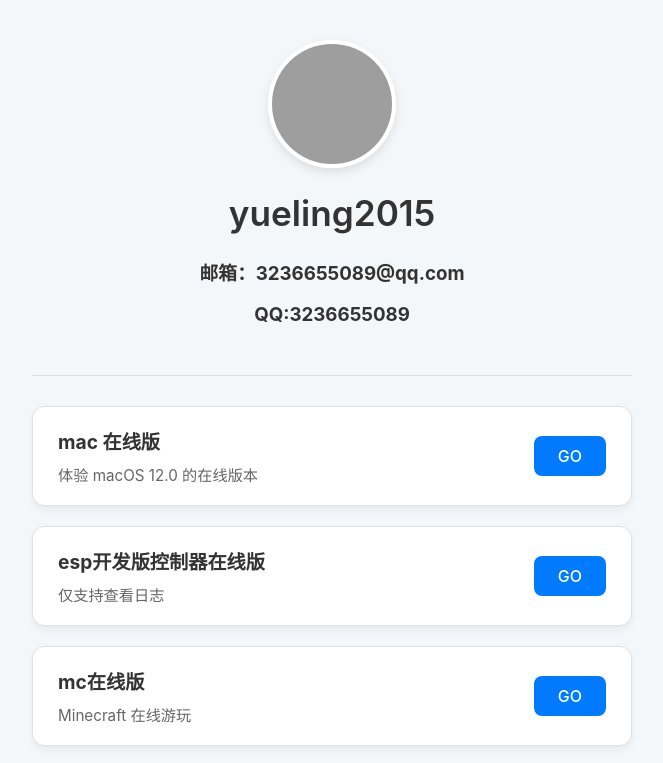
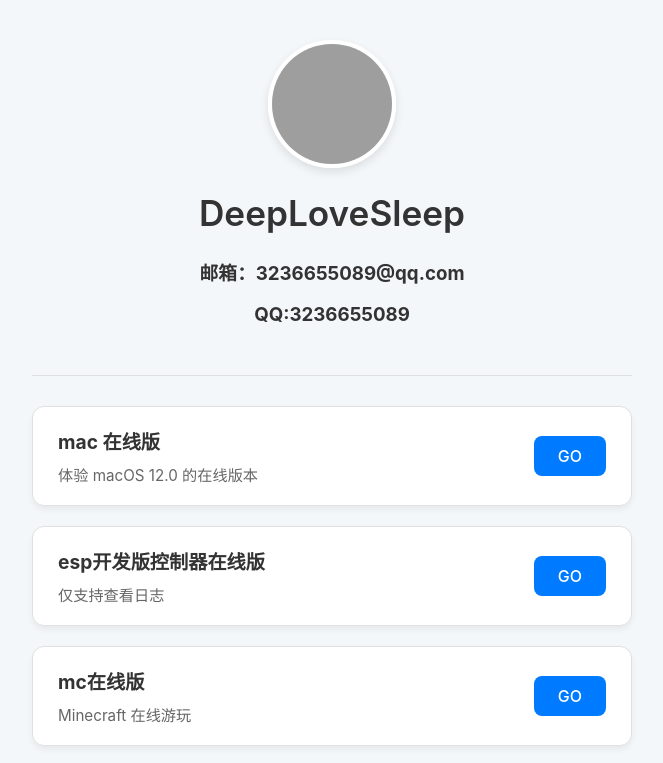
Before and after one commit to zkl20150728zhangkailuo/zkl20150728zhangkailuo.github.io, a plain HTML site: page index.html in a window 1280 px wide. Shown: the top 763 px of the page, without its empty margins (308-971 px from the left). Drawn offline with Linux system fonts and the light colour scheme; grey boxes are pictures that could not be loaded.

Commit message:
Update index.html

```diff
--- a/index.html
+++ b/index.html
@@ -130,7 +130,7 @@
     <div class="container">
         <header class="profile">
             <img src="https://foruda.gitee.com/avatar/1795259553505956807/16646286_yueling2015_1795259553.png" alt="DeepLoveSleep 的头像">
-            <h1>yueling2015</h1>
+            <h1>DeepLoveSleep</h1>
             <h3>邮箱：3236655089@qq.com</h3>
             <h3>QQ:3236655089</h3>
         </header>
```
